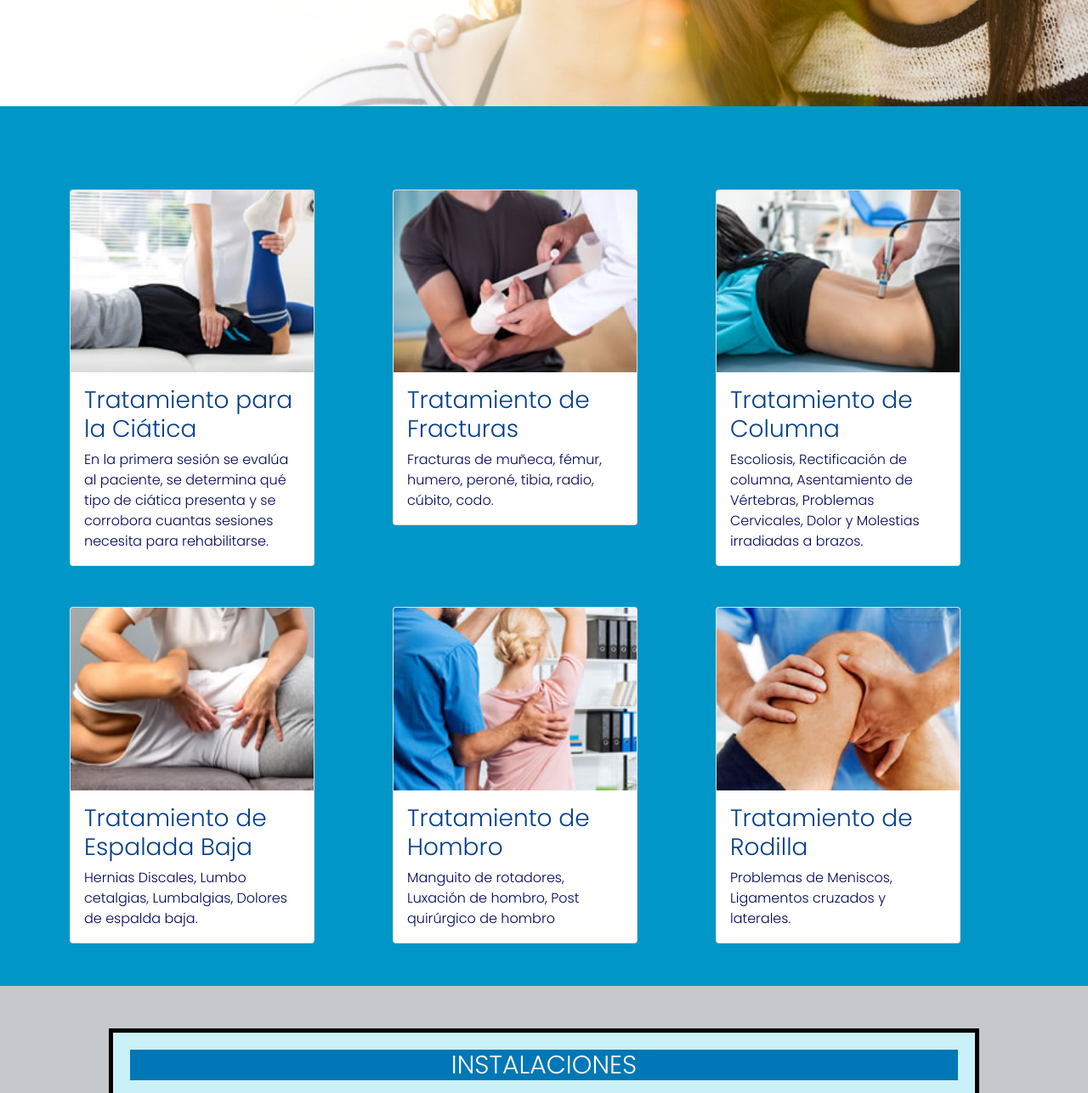
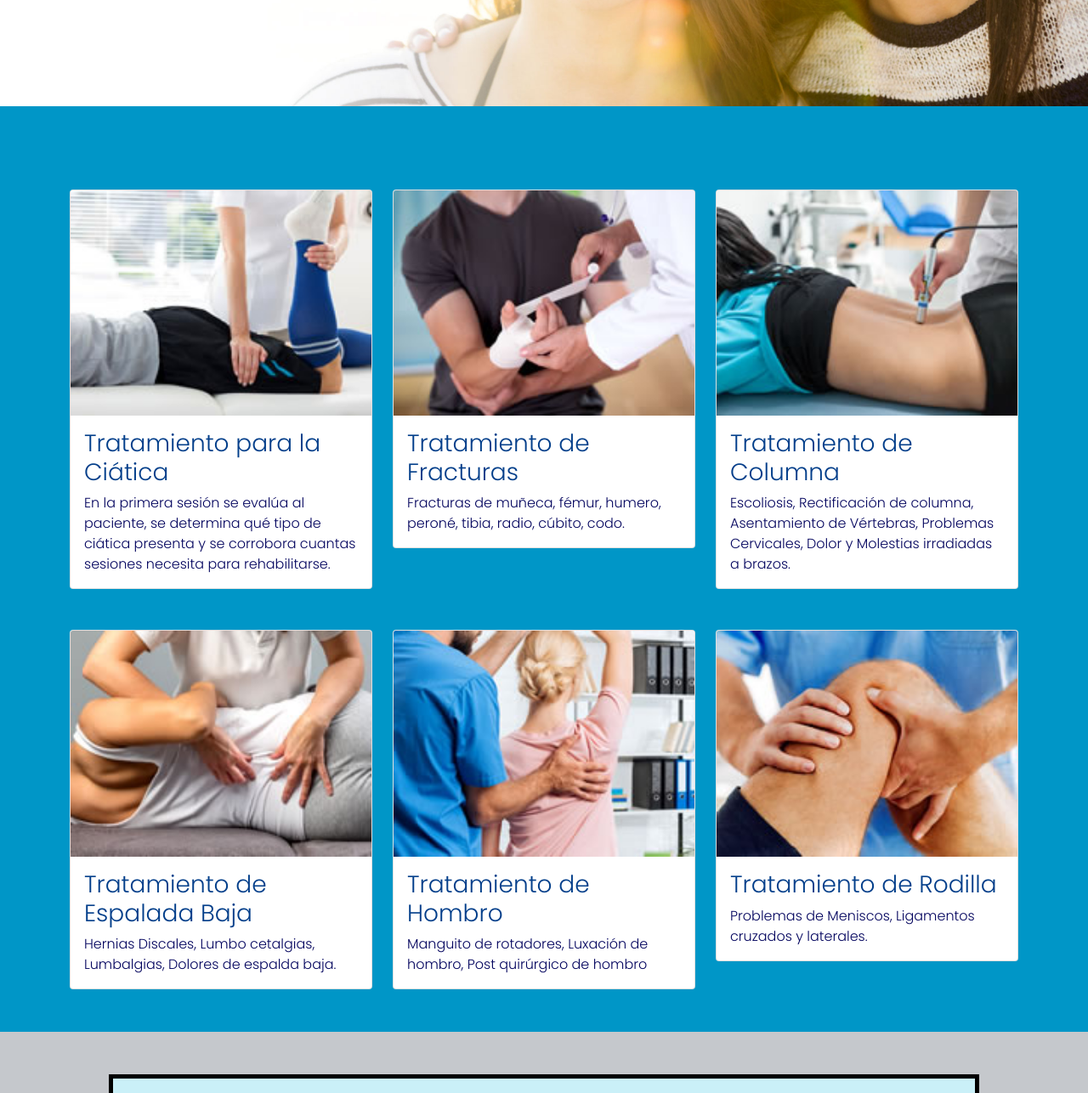
Before and after one commit to GarayAle/Locatelli-Kinesilogia, a website: page index.html in a window 1280 px wide. Shown: the part 2700-3986 px from the top of the page at 85% size. Drawn offline with nearby package versions, Linux system fonts and the light colour scheme.

Commit message:
cambios en las cards

```diff
--- a/index.html
+++ b/index.html
@@ -279,7 +279,7 @@
 
                 <div class="col-sm-4">
 
-                    <div class="card" style="width: 18rem;">
+                    <div class="card" style="width: 100%;">
 
                         <img src="Multimediaok/cardCiatica.jpg" class="card-img-top" alt="nerviosiatico-tratamiento-dolor ">
 
@@ -298,7 +298,7 @@
 
                 <div class="col-sm-4" >
 
-                    <div class="card" style="width: 18rem;">
+                    <div class="card" style="width: 100%;">
 
                         <img src="Multimediaok/cardFracturas.jpg" class="card-img-top" alt="fracturas-esguinces-torceduras">
 
@@ -316,7 +316,7 @@
 
                 <div class="col-sm-4" >
 
-                    <div class="card" style="width: 18rem;">
+                    <div class="card" style="width: 100%;">
 
                         <img src="Multimediaok/cardColumna.jpg" class="card-img-top" alt="colunma-dorsal-lumbar-cervical">
 
@@ -338,7 +338,7 @@
 
                 <div class="col-sm-4">
 
-                    <div class="card" style="width: 18rem;">
+                    <div class="card" style="width: 100%;">
 
                         <img src="Multimediaok/cardEspaldabaja.jpg" class="card-img-top" alt="Espalda-contracturas-dolores">
 
@@ -357,7 +357,7 @@
 
                 <div class="col-sm-4" >
 
-                    <div class="card" style="width: 18rem;">
+                    <div class="card" style="width: 100%;">
 
                         <img src="Multimediaok/cardHombro.jpg" class="card-img-top" alt="hombros-luxacion-dolor">
 
@@ -374,7 +374,7 @@
 
                 <div class="col-sm-4" >
 
-                    <div class="card" style="width: 18rem;">
+                    <div class="card" style="width: 100%;">
 
                         <img src="Multimediaok/cardRodilla.jpg" class="card-img-top" alt="rodilla-operaciones-ligamentos">
 
--- a/scss/componentes/_cards.scss
+++ b/scss/componentes/_cards.scss
@@ -1,9 +1,11 @@
 .card-contenedor {
-    width: 100%;
-    height: 100%;
+
     color:  #023e8a ;
     font-family:'Poppins', sans-serif ;
     background-color: #0096c7  ;
     padding: 50px ;
+    display: flex;
+
+
 
 }
--- a/scss/componentes/_footer.scss
+++ b/scss/componentes/_footer.scss
@@ -60,6 +60,11 @@
 
         height: 300px;
 
+        .redes {
+            font-size: 15px;
+        }
+
+
 
     }
 
--- a/scss/componentes/_instalaciones.scss
+++ b/scss/componentes/_instalaciones.scss
@@ -25,12 +25,16 @@
         padding: 30px;
 
 
+
+
         .imagenes {
 
             height: 600px;
+            object-fit: cover;
         }
 
         .imagenes .img {
+            object-fit: cover;
             width: 80%;
             height: 80% ;
 
@@ -40,15 +44,15 @@
 
 
             .imagenes  {
-
-
-                width: 200px;
+                min-width: max-content;
+                width: 400px;
                 height: 400px ;
 
 
 
+            }
 
-            }
+
         }
 
 
--- a/scss/componentes/_nosotros.scss
+++ b/scss/componentes/_nosotros.scss
@@ -57,6 +57,18 @@
 
             }
 
+
+            @media screen and (max-width: 740px) {
+
+              font-size: 18px;
+
+
+
+
+
+
+            }
+
         }
 
         .sidebar {
@@ -99,4 +111,7 @@
 
 
 
+
+
+
 }
--- a/scss/componentes/_osteopatia.scss
+++ b/scss/componentes/_osteopatia.scss
@@ -68,6 +68,7 @@
                 max-width: 1000px ;
                 min-width: 250px;
                 flex-wrap: wrap;
+                font-size: 19px;
 
             }
 
```
Also changed, not shown: css/style.css, 1 other file.
